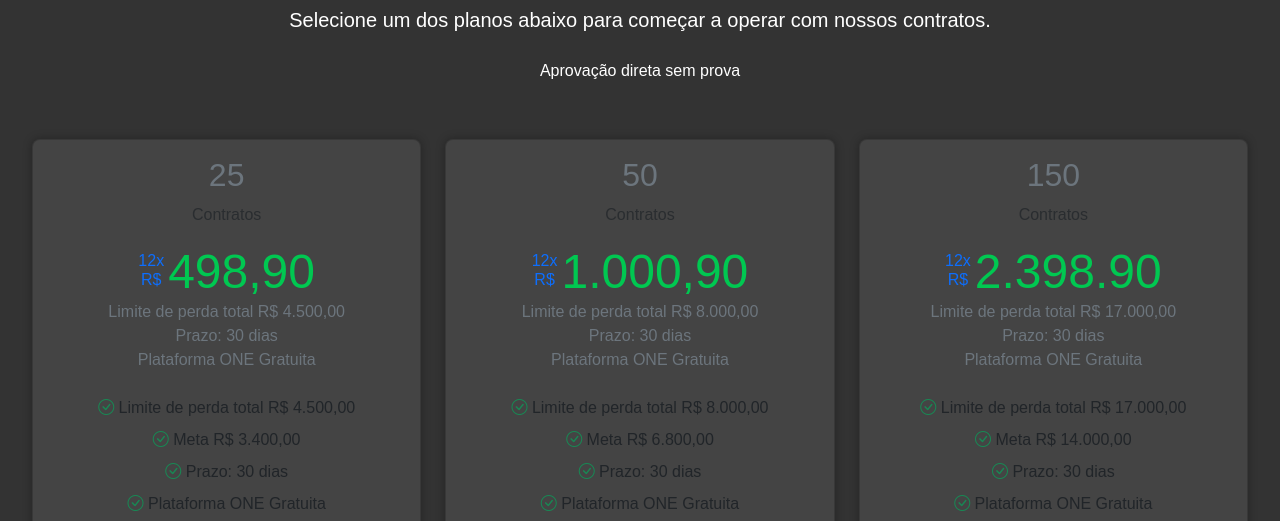
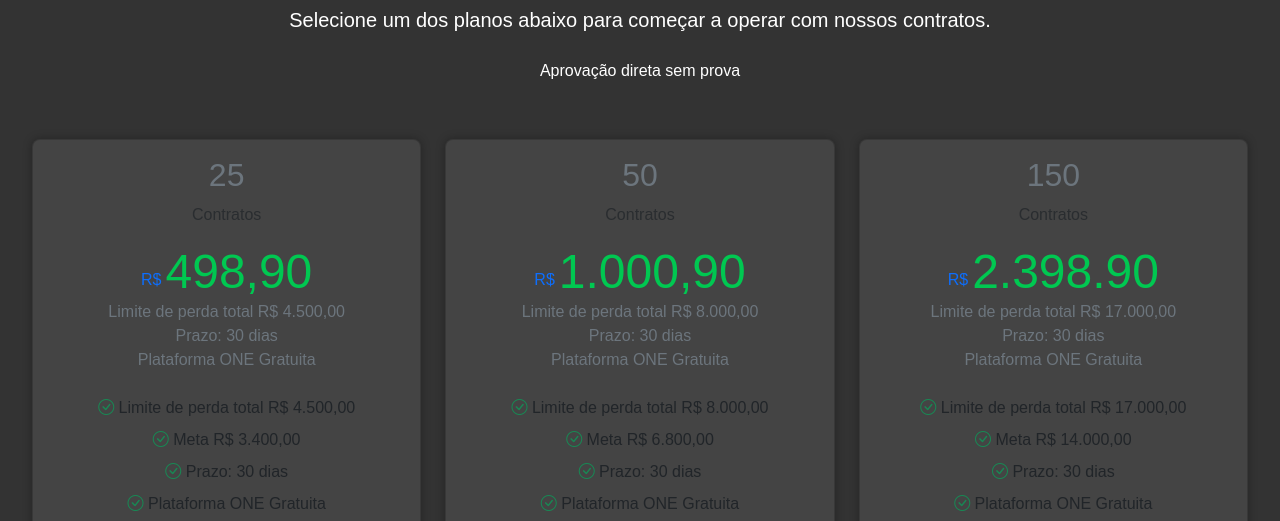
Before and after one commit to geradornot/nova, a plain HTML site: page index.html in a window 1280 px wide. Shown: the part 268-789 px from the top of the page. Drawn offline with nearby package versions, Linux system fonts and the light colour scheme.

Commit message:
Update index.html

```diff
--- a/index.html
+++ b/index.html
@@ -178,7 +178,7 @@
             <h2 class="pricing-title">25</h2>
             <p class="text-muted">Contratos</p>
             <div class="d-flex justify-content-center">
-              <sup class="h6 pricing-currency mt-3 mb-0 me-1 text-primary">12x<br> R$</sup>
+              <sup class="h6 pricing-currency mt-3 mb-0 me-1 text-primary"><br> R$</sup>
               <h1 class="pricing-price price-toggle price-yearly mb-0">498,90</h1>
               <h1 class="pricing-price price-toggle price-monthly mb-0 d-none">125,37</h1>
             </div>
@@ -209,7 +209,7 @@
             <h2 class="pricing-title">50</h2>
             <p class="text-muted">Contratos</p>
             <div class="d-flex justify-content-center">
-              <sup class="h6 pricing-currency mt-3 mb-0 me-1 text-primary">12x<br> R$</sup>
+              <sup class="h6 pricing-currency mt-3 mb-0 me-1 text-primary"><br> R$</sup>
               <h1 class="pricing-price price-toggle price-yearly mb-0">1.000,90</h1>
               <h1 class="pricing-price price-toggle price-monthly mb-0 d-none">251,34</h1>
             </div>
@@ -240,7 +240,7 @@
             <h2 class="pricing-title">150</h2>
             <p class="text-muted">Contratos</p>
             <div class="d-flex justify-content-center">
-              <sup class="h6 pricing-currency mt-3 mb-0 me-1 text-primary">12x<br> R$</sup>
+              <sup class="h6 pricing-currency mt-3 mb-0 me-1 text-primary"><br> R$</sup>
               <h1 class="pricing-price price-toggle price-yearly mb-0">2.398.90</h1>
               <h1 class="pricing-price price-toggle price-monthly mb-0 d-none">602,69</h1>
             </div>
```
